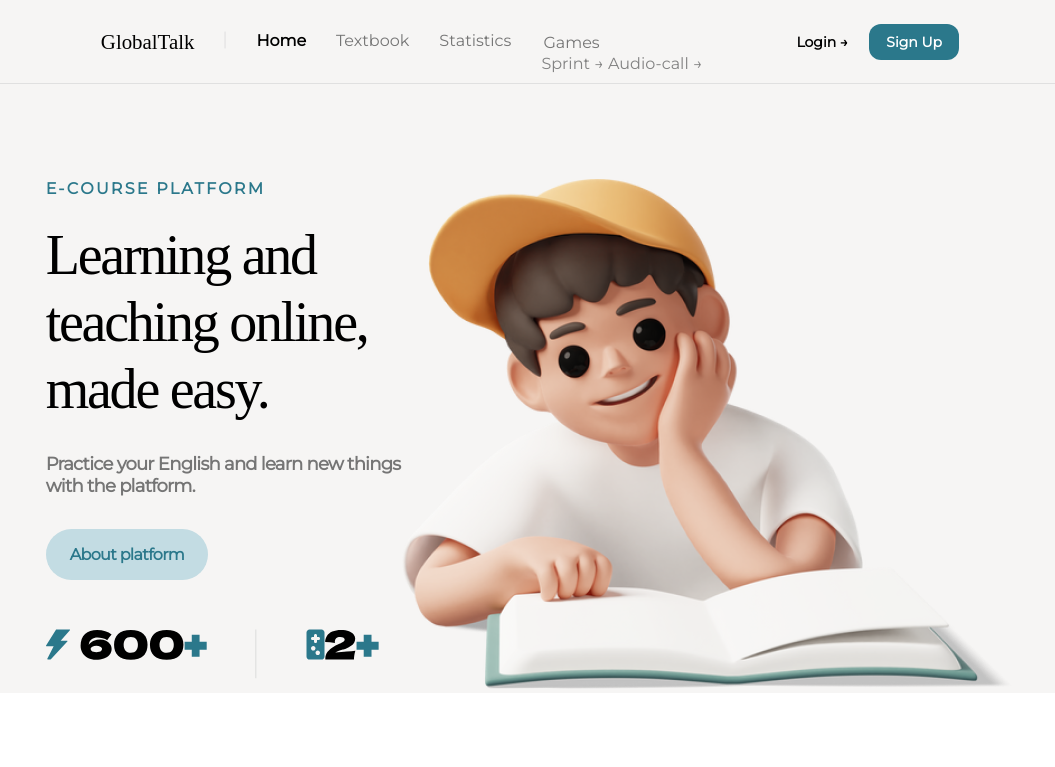
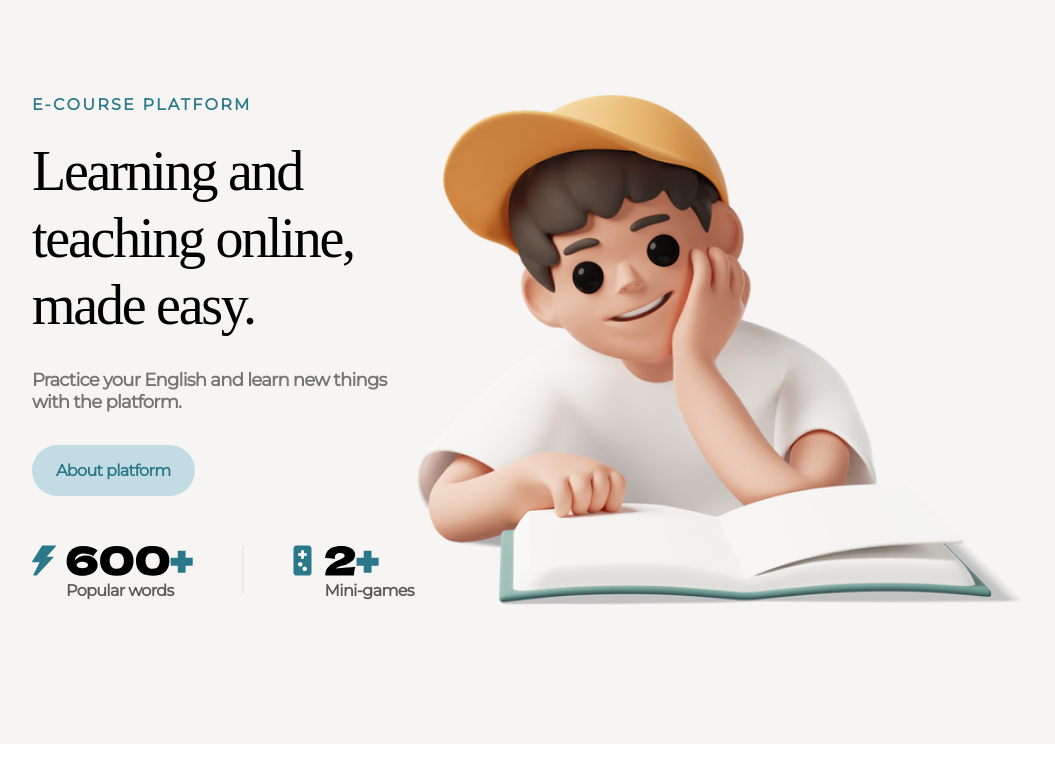
Before and after one commit to Gkamashidze/N8, a plain HTML site: page index.html in a window 1280 px wide. Shown: the top 767 px of the page, without its empty margins (110-1165 px from the left). Drawn offline with Linux system fonts and the light colour scheme; a web font is replaced by a local one.

Commit message:
განახლება 1.3

```diff
--- a/index.html
+++ b/index.html
@@ -14,17 +14,22 @@
 
 <body>
     <div id="main_container">
-        <div class="navbox">
+
+        <!-- <div class="navbox">
 
             <div class="nav_box">
 
+                <div class="main_nav">
+
+                    <div class="global">
                         <span>GlobalTalk</span>
+                    </div>
 
                     <div class="vl">
                         <img src="./src/img/Vector1.png" alt="Vertical line">
                     </div>
 
-                <div class="main_nav">
+                    <div class="">
 
                         <nav class="nav_content">
 
@@ -58,7 +63,12 @@
                             </ul>
 
                         </nav>
+
                     </div>
+
+                </div>
+
+                <div class="main_nav2">
 
                     <div class="lgn_span">
                         <span style="color: black;">
@@ -74,7 +84,11 @@
 
                 </div>
 
+
+
             </div>
+
+        </div> -->
 
         <div class="section1">
 
@@ -101,27 +115,41 @@
                 </div>
 
                 <div class="vector1">
+
                     <div class="lighting">
+
                         <img src="./src/img/Vector.svg" alt=""> <br>
-                        <!-- <span>Popular words</span> -->
+
                     </div>
 
-                    <div>
+                    <div class="vector1-1">
+
+                        <div class="v600">
                             <img src="./src/img/600+.svg" alt="">
+                        </div>
+
+                        <div class="popular">
+                            <span>Popular words</span>
+                        </div>
                     </div>
 
                     <div class="v2">
                         <img src="./src/img/Vector3.svg" alt="">
                     </div>
 
-
-
-                    <div>
+                    <div class="domino">
                         <img src="./src/img/Vector2.svg" alt="">
                     </div>
 
-                    <div>
+                    <div class="vector1-2">
+                        <div class="2+">
                             <img src="./src/img/2+.svg" alt="">
+                        </div>
+
+                        <div class="mini_game">
+                            <span>Mini-games</span>
+                        </div>
+
                     </div>
 
 
--- a/style.css
+++ b/style.css
@@ -15,45 +15,31 @@
 }
 
 body {
-    /* background-color: #F6F5F4; */
     display: flex;
     justify-content: center;
-
-
 }
 
 #main_container {
     width: 1920px;
 }
 
-.navbox {
+/* .navbox {
     display: flex;
     justify-content: center;
     align-items: center;
     background-color: #F6F5F4;
     box-shadow: inset 0px -1px 0px #E0E0E0;
-
+    width: 100%;
     height: 84px;
 }
 
 .nav_box {
     display: flex;
-    justify-content: center;
+    justify-content: space-between;
     align-items: center;
 
-    width: 100%;
+    width: 1180px;
     height: 36px;
-}
-
-.nav_box>span {
-    font-family: dela;
-    font-size: 20.8609px;
-
-    margin-right: 30px;
-}
-
-a {
-    text-decoration: none;
 }
 
 .main_nav>nav {
@@ -63,15 +49,37 @@ a {
 }
 
 .main_nav {
+    display: flex;
+    justify-content: space-between;
     width: 540px;
     height: 22px;
     margin-left: 30px;
+}
+
+.main_nav>.global {
+
+    width: 130px;
+
+    margin-right: 30px;
+}
+
+.global>span {
+    font-family: dela;
+    font-size: 20.8609px;
+}
+
+.v1 {
+margin-right: 30px;
 }
 
 .nav_content>ul {
     display: flex;
     justify-content: left;
     gap: 30px;
+}
+
+a {
+    text-decoration: none;
 }
 
 ul li {
@@ -108,7 +116,7 @@ ul li {
     font-family: mont;
     font-size: 16px;
     color: #828282;
-}
+}  */
 
 .section1 {
     display: flex;
@@ -116,6 +124,7 @@ ul li {
     background-color: #F6F5F4;
 
     padding-top: 94.61px;
+    padding-bottom: 135px;
 
 }
 
@@ -181,6 +190,34 @@ p {
     display: flex;
 }
 
+.vector1-1 {
+    display: block;
+}
+
+.popular>span {
+    font-family: mont;
+    font-weight: 600;
+font-size: 16px;
+line-height: 140%;
+letter-spacing: -0.04em;
+color: #585858;
+}
+
+.mini_game>span {
+    font-family: mont;
+    font-weight: 600;
+font-size: 16px;
+line-height: 140%;
+letter-spacing: -0.04em;
+color: #585858;
+}
+
+.vector1-2 {
+    display: flex;
+    flex-direction: column;
+    /* justify-content: center; */
+}
+
 .lighting {
     margin-right: 10px;
 }
@@ -188,6 +225,10 @@ p {
 .v2 {
     margin-left: 48.78px;
     margin-right: 48.78px;
+}
+
+.domino {
+    margin-right: 13.05px;
 }
 
 .img {
```
Lines whose indentation alone changed are shown as unchanged.
